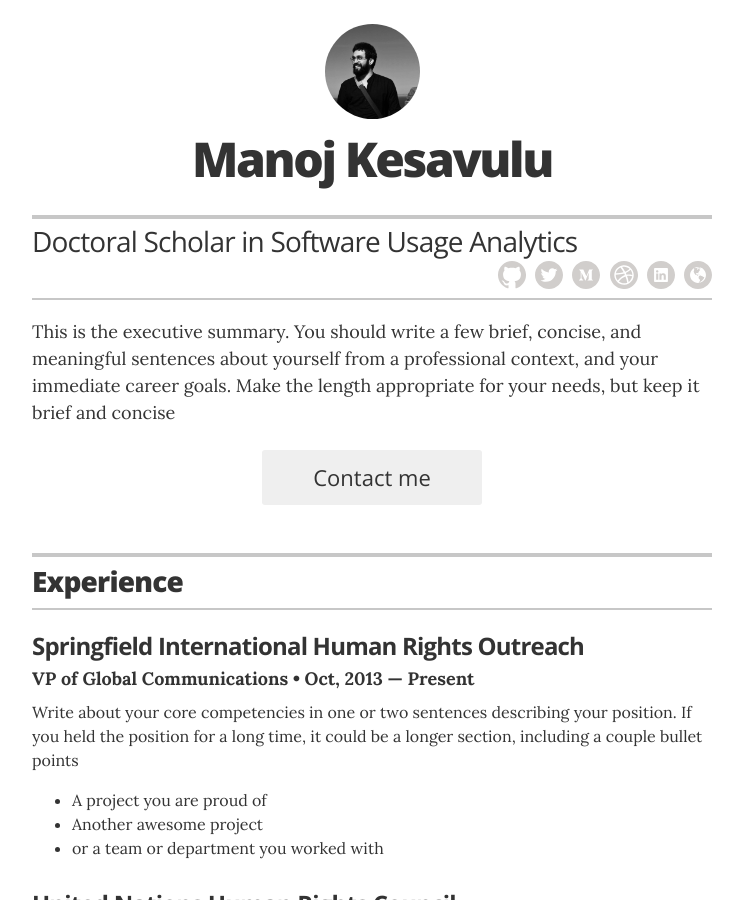
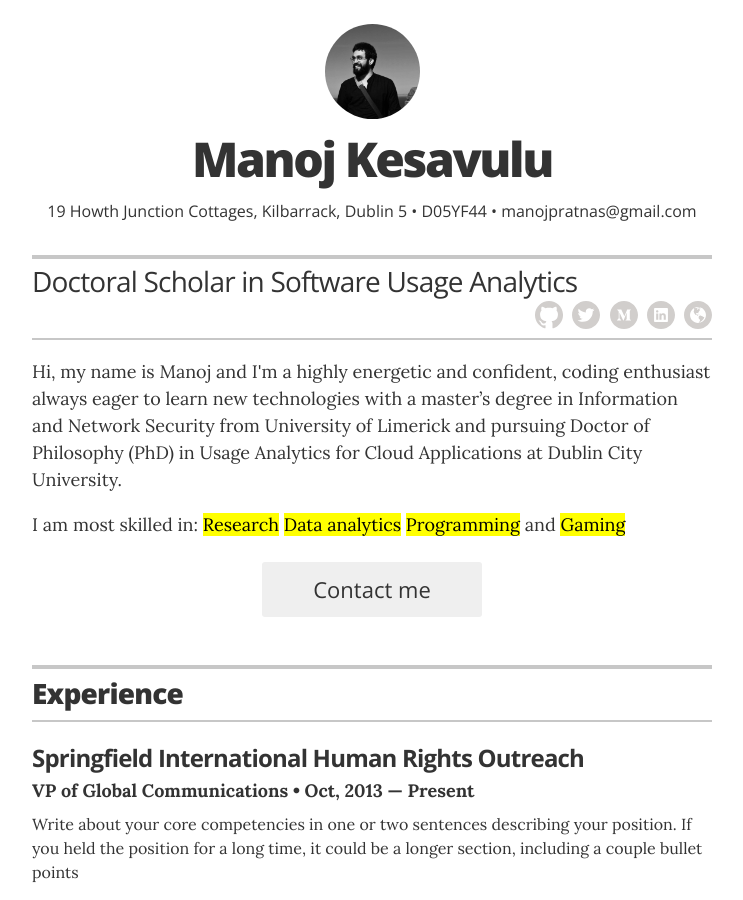
Before and after one commit to manoj-kesavulu/manoj-kesavulu.github.io, a Jekyll site: the page built from index.html, in a window 1280 px wide and 900 px high. Shown: the whole window, without its empty margins (268-1011 px from the left). Built offline with Jekyll 4.4.1, drawn with Linux system fonts in a browser that asks for light colours.

Commit message:
Update _config.yml
my content

```diff
--- a/_config.yml
+++ b/_config.yml
@@ -1,6 +1,6 @@
 # Site settings
-title: "Jekyll Resume Template"
-description: "A resume template for Jekyll and GitHub Pages sites."
+title: "Manoj Kesavulu"
+description: "Doctoral Scholar"
 
 # Build settings
 markdown: kramdown
@@ -19,13 +19,15 @@ resume_title:                   "Doctoral Scholar in Software Usage Analytics"
 resume_contact_email:           "manojpratnas@gmail.com"
 
 # the next two items are used for schema itemprops in _layouts/resume.html
-resume_contact_telephone:       "555-7334"
-resume_contact_address:         "742 Evergreen Terrace, Springfield"
+resume_contact_telephone:       "+353894180169"
+resume_contact_address:         "19 Howth Junction Cottages, Kilbarrack, Dublin 5 • D05YF44"
 
-resume_header_contact_info:     "742 Evergreen Terrace, Springfield • 555-7334 • lisasimpson@youremailaddress.com"
-display_header_contact_info:    "false"
+resume_header_contact_info:     "19 Howth Junction Cottages, Kilbarrack, Dublin 5 • D05YF44 • manojpratnas@gmail.com"
+display_header_contact_info:    "true"
 
-resume_header_intro: "<p>This is the executive summary. You should write a few brief, concise, and meaningful sentences about yourself from a professional context, and your immediate career goals. Make the length appropriate for your needs, but keep it brief and concise</p>"
+resume_header_intro: "<p>Hi, my name is Manoj and I'm a highly energetic and confident, coding enthusiast always eager to learn new technologies with a master’s degree in Information and Network Security from University of Limerick and pursuing Doctor of Philosophy (PhD) in Usage Analytics for Cloud Applications at Dublin City University.</p>
+
+<p>I am most skilled in: <mark>Research</mark> <mark>Data analytics</mark> <mark>Programming</mark> and <mark>Gaming</mark></p>"
 
 # use "yes" to display the email contact button,
 # "no" to display an "I'm not looking for work" message,
@@ -47,11 +49,11 @@ resume_section_associations:    true
 # Resume social links
 # uncomment the options you wish to display, and add your own URL
 resume_social_links:
-  resume_github_url:            "https://github.com/jglovier/resume-template"
-  resume_twitter_url:           "http://twitter.com/jglovier"
-  resume_dribbble_url:          "https://dribbble.com/jag"
+  resume_github_url:            "https://github.com/chintu0019/"
+  resume_twitter_url:           "http://twitter.com/chintu0019"
+  # resume_dribbble_url:          "https://dribbble.com/jag"
   # resume_facebook_url:          "insert Facebook URL here"
-  resume_linkedin_url:          "https://www.linkedin.com/in/joelglovier"
+  resume_linkedin_url:          "https://www.linkedin.com/in/manoj-kesavulu"
   # resume_instagram_url:         "insert your Instagram URL here"
   resume_website_url:           "http://joelglovier.com"
   resume_medium_url:            "https://medium.com/@jglovier"
```
